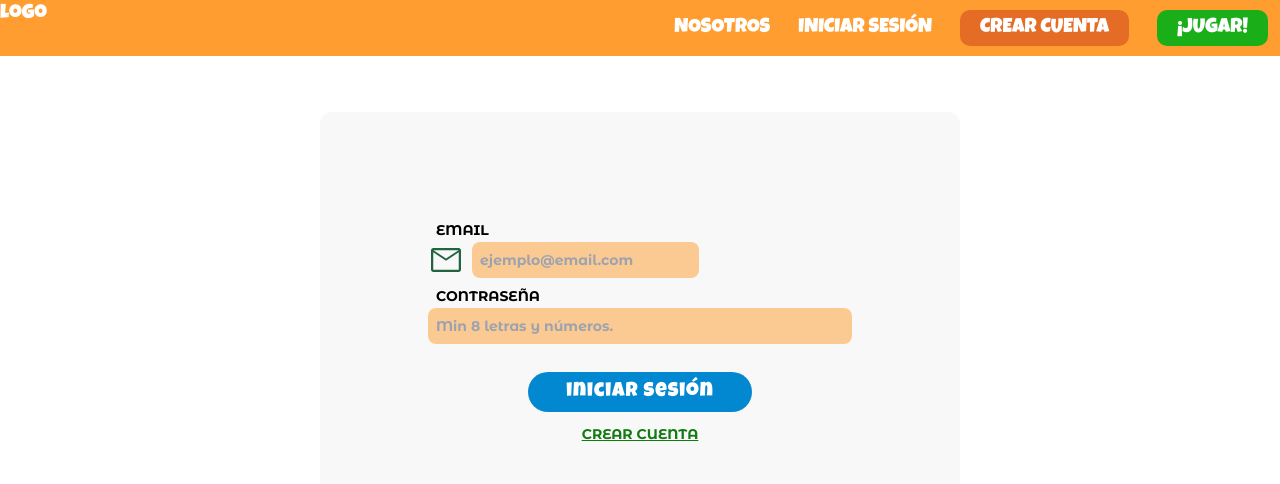
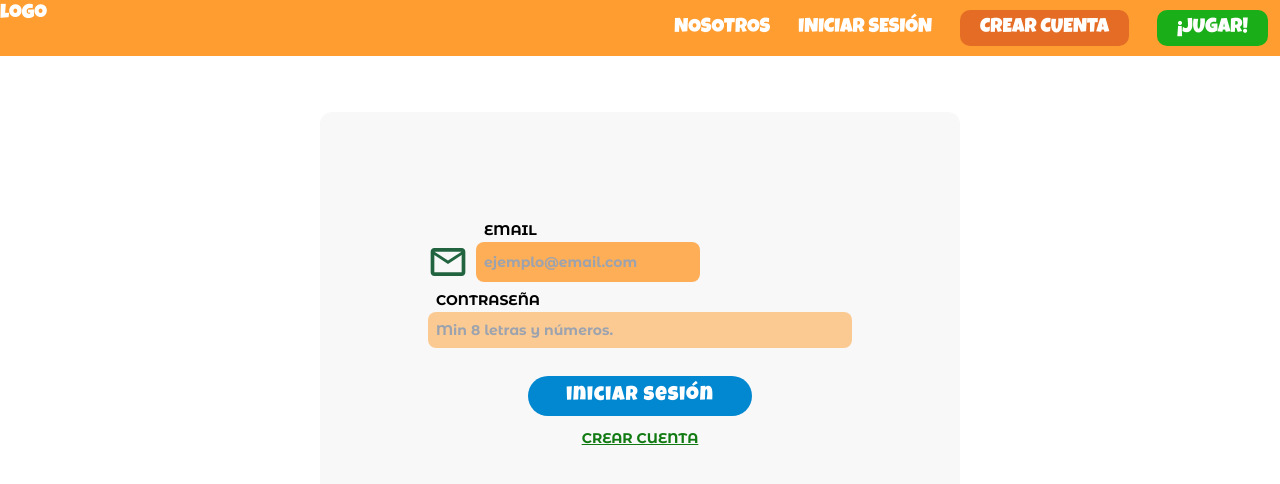
Before and after one commit to Randomlandia/frontend, a Next.js app: page /register in a window 1280 px wide. Shown: the top 484 px of the page. Built offline with nearby package versions, Linux system fonts and the light colour scheme; a web font is replaced by a local one.

Commit message:
last on register

```diff
--- a/pages/register.jsx
+++ b/pages/register.jsx
@@ -1,5 +1,5 @@
-import Navbar from "@/components/Navbar"
-import Link from "next/link"
+import Navbar from '@/components/Navbar'
+import Link from 'next/link'
 
 export default function Register() {
   return (
@@ -9,21 +9,24 @@ export default function Register() {
         <div className='grid justify-items-center bg-[#d9d9d930] h-4/5 w-[350px] md:w-4/5 lg:w-1/2 py-24 px-8 mx-auto rounded-xl'>
           <form
             action='submit'
-            className='w-full md:w-[424px] pt-3 grid gap-7 text-sm font-bold'
+            className='w-80 md:w-[424px] pt-3 grid gap-7 text-sm font-bold'
           >
             <div className='grid gap-2'>
               <div className='grid gap-0.5'>
-                <label name='email' className='px-2 '>
+                <label name='email' className='px-14 '>
                   EMAIL{' '}
                 </label>
-                <div className="flex gap-2 font-bold">
-                  <img src="/mail.svg" alt="" className="w-9 h-9"/>
+                <div className='flex gap-2 font-bold'>
+                  <img src='/mail.svg' alt='' className='w-10 h-10' />
+                  {/* <span class='material-symbols-outlined'>mail</span>
+                  <link rel="stylesheet" href="https://fonts.googleapis.com/css2?family=Material+Symbols+Outlined:opsz,wght,FILL,GRAD@48,600,0,0" className=''/> */}
+
 
                   <input
                     type='email'
                     name='email'
                     placeholder='ejemplo@email.com'
-                    className='bg-lorange/50 text-white p-2 rounded-lg'
+                    className='bg-lorange/80 text-white w-56 p-2 rounded-lg'
                   />
                 </div>
               </div>
--- a/styles/globals.css
+++ b/styles/globals.css
@@ -32,6 +32,16 @@ body {
   font-style: normal;
 }
 
+
+.icons {
+  font-variation-settings:
+  'FILL' 0,
+  'wght' 600,
+  'GRAD' 0,
+  'opsz' 48
+}
+
+
 @layer utilities {
   .text-balance {
     text-wrap: balance;
```
Also changed, not shown: public/mail.svg.
